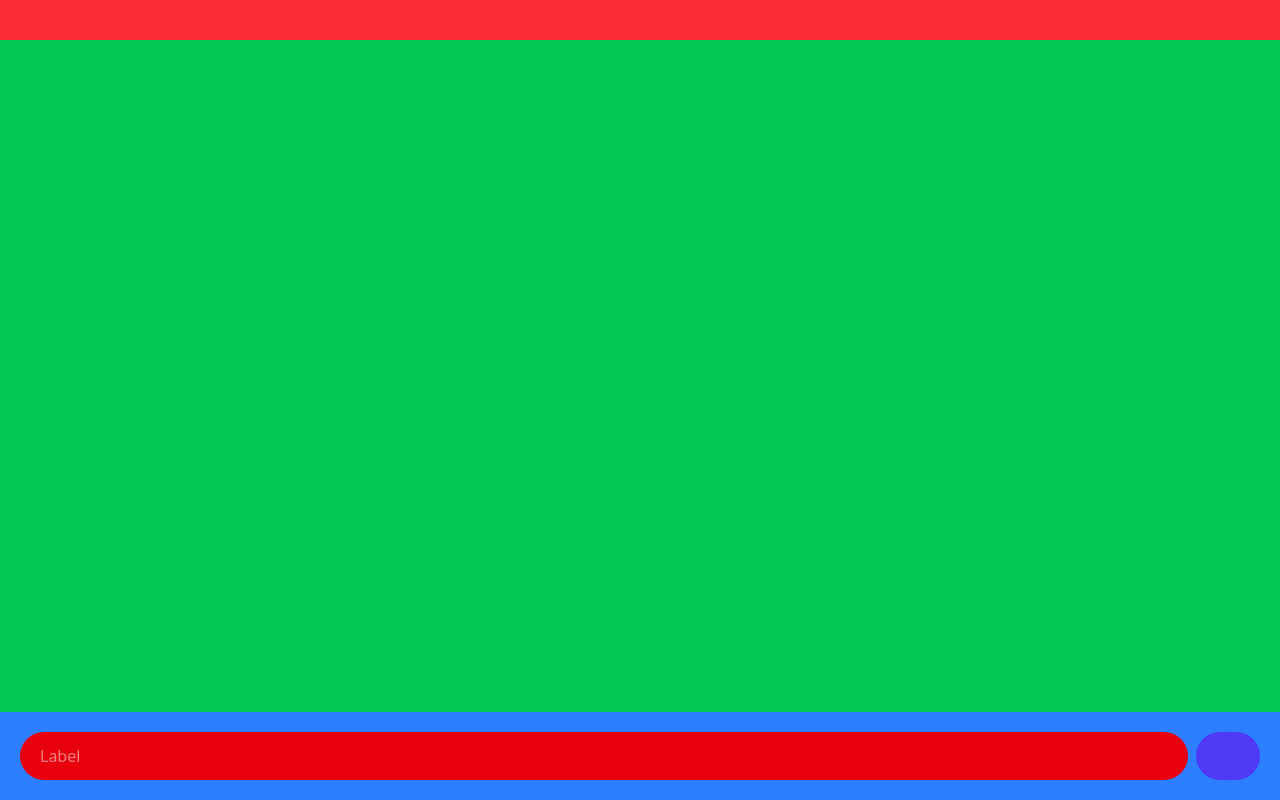
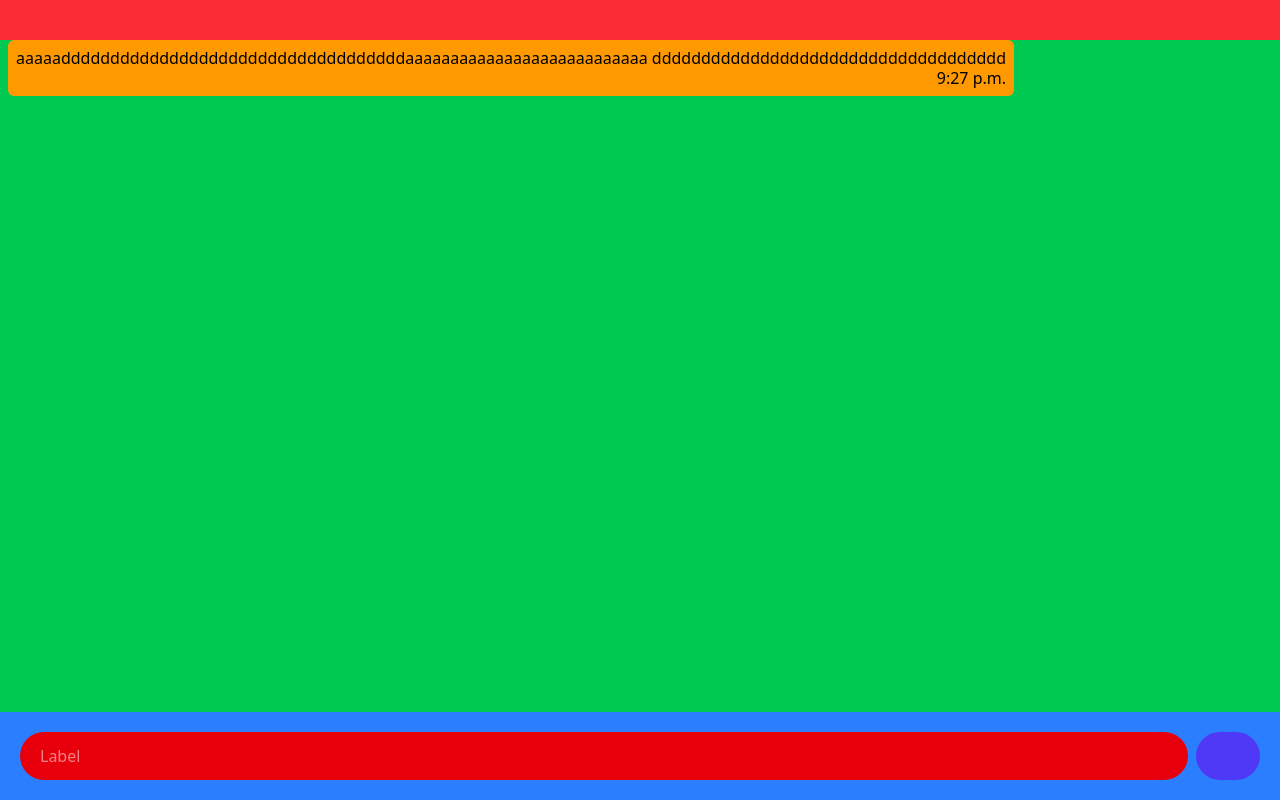
Before and after one commit to IyotoI/chat_my_del_front, a React app: page / in a window 1280 px wide. Built offline with nearby package versions, Linux system fonts and the light colour scheme; the HTML template or start-up script is replaced by a standard one.

Commit message:
Create message card component

```diff
--- a/src/App.jsx
+++ b/src/App.jsx
@@ -1,4 +1,5 @@
 import BottomChat from "./components/molecules/bottomChat";
+import CardMessages from "./components/molecules/CardMessages";
 
 const App = () => {
   return (
@@ -6,7 +7,10 @@ const App = () => {
       {/* Parte superior - chat */}
       <div className="p-5 bg-red-500"></div>
       {/* Conversacion - chat */}
-      <div className="flex-1 bg-green-500"></div>
+      <div className="flex-1 bg-green-500 px-2">
+        {/* Tarjeta mensaje */}
+        <CardMessages />
+      </div>
       {/* Parte inferior - chat */}
       <div className="p-5 bg-blue-500">
         <BottomChat />
--- /dev/null
+++ b/src/components/molecules/CardMessages.jsx
@@ -0,0 +1,11 @@
+export default function CardMessages() {
+  return (
+    <div className="bg-amber-500 rounded-md break-all p-2 text-base/5 mr-20 sm:mr-60   inline-block">
+      <div>
+        aaaaadddddddddddddddddddddddddddddddddddaaaaaaaaaaaaaaaaaaaaaaaaaaa
+        dddddddddddddddddddddddddddddddddddd
+      </div>
+      <div className="text-end">9:27 p.m.</div>
+    </div>
+  );
+}
```
